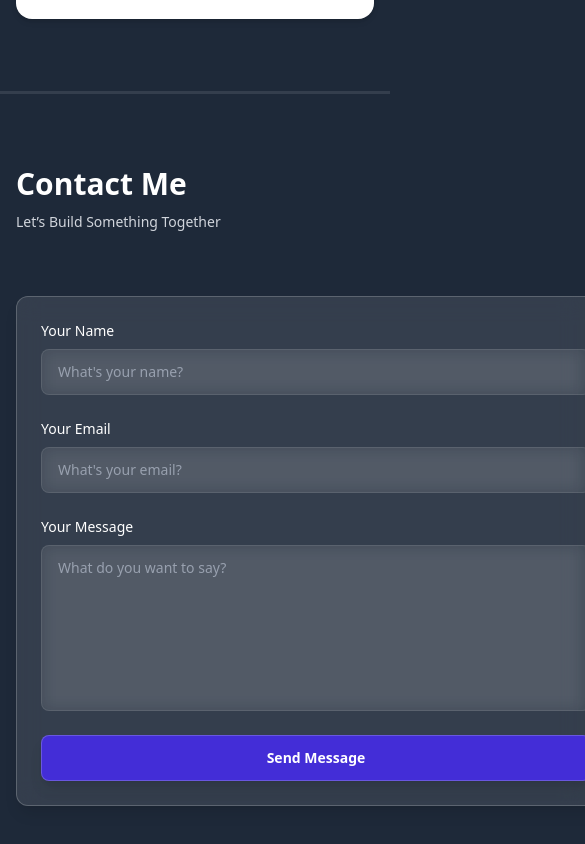
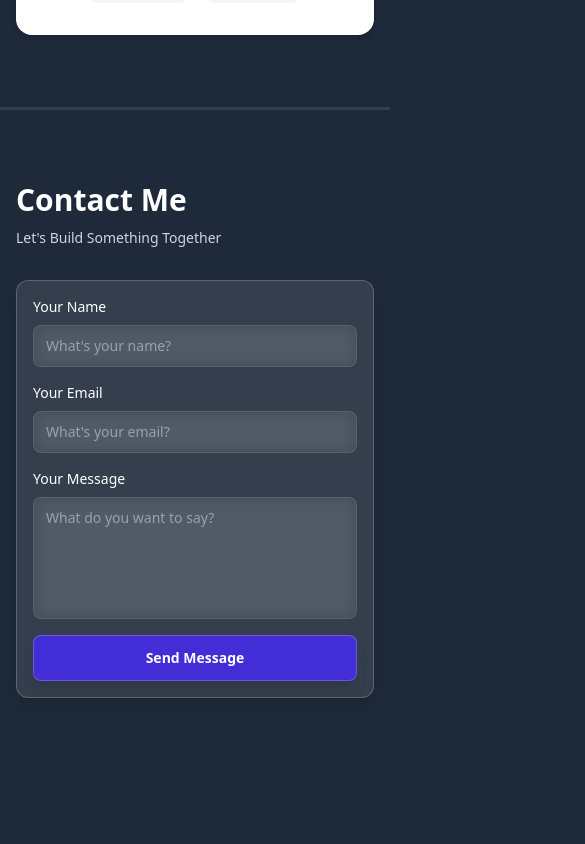
Before and after one commit to SuneraR/my-portfolio-website, a Next.js app: page / in a window 390 px wide. Shown: the part 3397-4241 px from the top of the page, 585 px wide, since content can reach past the window. After the commit the page ends 4135 px from the top, so only its background shows below. Built offline with nearby package versions, Linux system fonts and the light colour scheme.

Commit message:
Improve screen responsiveness

```diff
--- a/components/About/AboutMe.jsx
+++ b/components/About/AboutMe.jsx
@@ -7,7 +7,7 @@ export default function AboutMe() {
     <div className="py-10">
       <div className="flex flex-col gap-16 max-w-7xl mx-auto px-4 sm:px-6 lg:px-8">
         <Heading text={"About Me"} />
-        <div className="flex flex-wrap justify-evenly items-center">
+        <div className="flex flex-wrap gap-4 justify-evenly items-center">
           <MyImageCom />
           <AboutCard />
         </div>
--- a/components/Contact/Contact.jsx
+++ b/components/Contact/Contact.jsx
@@ -5,13 +5,13 @@ import { sendEmail } from "@/actions/email";
 
 export default function Contact() {
   return (
-    <div className="py-10">
-      <div className="flex flex-col gap-16 max-w-7xl mx-auto px-4 sm:px-6 lg:px-8">
+    <div className="py-10 sm:py-16">
+      <div className="flex flex-col gap-8 sm:gap-12 lg:gap-16 max-w-7xl mx-auto px-4 sm:px-6 lg:px-8">
         <div className="flex flex-col gap-2.5">
           <Heading text={"Contact Me"} />
-          <SubHeading text={"Let’s Build Something Together"} />
+          <SubHeading text={"Let's Build Something Together"} />
         </div>
-        <div className="mx-auto w-[600px]">
+        <div className="mx-auto w-full max-w-[600px]">
           <ContactForm action={sendEmail} />
         </div>
       </div>
--- a/components/Contact/ContactForm.jsx
+++ b/components/Contact/ContactForm.jsx
@@ -12,9 +12,9 @@ export default function ContactForm({ action }) {
       whileInView={{ opacity: 1, y: 0 }}
       viewport={{ once: true, amount: 0.3 }}
       transition={{ duration: 0.6, ease: "easeOut" }}
-      className="flex-1 bg-white/10 backdrop-blur-md border border-white/20 p-6 sm:p-8 rounded-xl shadow-lg"
+      className="flex-1 bg-white/10 backdrop-blur-md border border-white/20 p-4 sm:p-6 lg:p-8 rounded-xl shadow-lg"
     >
-      <form action={formAction} className="flex flex-col gap-6">
+      <form action={formAction} className="flex flex-col gap-4 sm:gap-6">
         <div className="flex flex-col">
           <label className="text-white font-medium mb-2 text-sm sm:text-base">
             Your Name
@@ -23,7 +23,7 @@ export default function ContactForm({ action }) {
             type="text"
             name="name"
             placeholder="What's your name?"
-            className="bg-white/5 backdrop-blur-sm border border-white/10 py-3 px-4 placeholder:text-gray-400 text-white rounded-lg outline-none focus:border-white/30 focus:ring-2 focus:ring-white/20 transition-all font-medium text-sm sm:text-base"
+            className="bg-white/5 backdrop-blur-sm border border-white/10 py-2.5 sm:py-3 px-3 sm:px-4 placeholder:text-gray-400 text-white rounded-lg outline-none focus:border-white/30 focus:ring-2 focus:ring-white/20 transition-all font-medium text-sm sm:text-base"
           />
         </div>
         <div className="flex flex-col">
@@ -34,7 +34,7 @@ export default function ContactForm({ action }) {
             type="email"
             name="email"
             placeholder="What's your email?"
-            className="bg-white/5 backdrop-blur-sm border border-white/10 py-3 px-4 placeholder:text-gray-400 text-white rounded-lg outline-none focus:border-white/30 focus:ring-2 focus:ring-white/20 transition-all font-medium text-sm sm:text-base"
+            className="bg-white/5 backdrop-blur-sm border border-white/10 py-2.5 sm:py-3 px-3 sm:px-4 placeholder:text-gray-400 text-white rounded-lg outline-none focus:border-white/30 focus:ring-2 focus:ring-white/20 transition-all font-medium text-sm sm:text-base"
           />
         </div>
         <div className="flex flex-col">
@@ -42,10 +42,10 @@ export default function ContactForm({ action }) {
             Your Message
           </label>
           <textarea
-            rows="7"
+            rows="5"
             name="message"
             placeholder="What do you want to say?"
-            className="bg-white/5 backdrop-blur-sm border border-white/10 py-3 px-4 placeholder:text-gray-400 text-white rounded-lg outline-none focus:border-white/30 focus:ring-2 focus:ring-white/20 transition-all font-medium resize-none text-sm sm:text-base"
+            className="bg-white/5 backdrop-blur-sm border border-white/10 py-2.5 sm:py-3 px-3 sm:px-4 placeholder:text-gray-400 text-white rounded-lg outline-none focus:border-white/30 focus:ring-2 focus:ring-white/20 transition-all font-medium resize-none text-sm sm:text-base sm:rows-7"
           />
         </div>
         <ContactButton />
```
